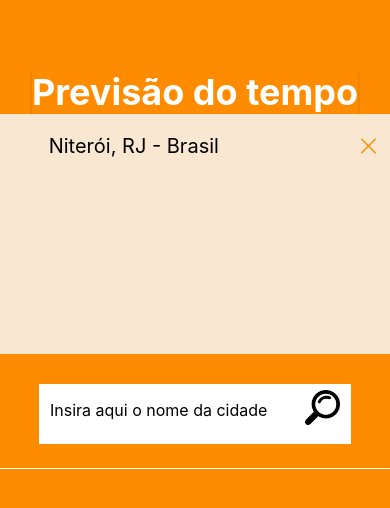
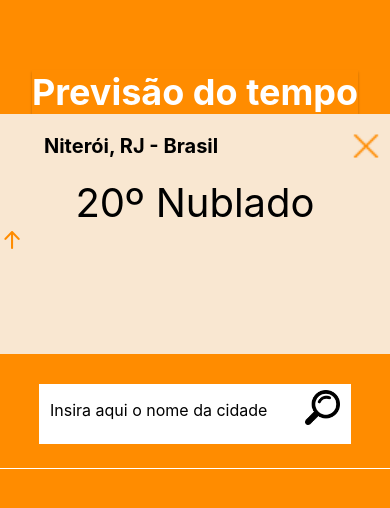
Before and after one commit to kelvin-had1/Previs-o-do-tempo, a React Native app: screen / in a window 390 px wide. Both pictures are taken after a click on the element 322 px from the left and 167 px from the top of the page. Shown: the top 508 px of the page. Built offline with nearby package versions, Linux system fonts and the light colour scheme.

Commit message:
minor changes

```diff
--- a/package.json
+++ b/package.json
@@ -15,7 +15,8 @@
     "react": "18.1.0",
     "react-dom": "18.1.0",
     "react-native": "0.70.5",
-    "react-native-web": "~0.18.9"
+    "react-native-web": "~0.18.9",
+    "@expo/vector-icons": "^13.0.0"
   },
   "devDependencies": {
     "@babel/core": "^7.12.9",
--- a/src/components/WeatherResult/WeatherResult.tsx
+++ b/src/components/WeatherResult/WeatherResult.tsx
@@ -1,3 +1,4 @@
+import { AntDesign } from "@expo/vector-icons";
 import { Text, StyleSheet, View, TouchableOpacity, Image } from "react-native";
 import { styles } from "./styles";
 
@@ -19,11 +20,17 @@ const WeatherResult = (data: props) => {
         >
 
           <Image
+            style={styles.icon}
             source={require('../../../assets/X.png')}
           />
         </TouchableOpacity>
       </View>
 
+      <Text style={styles.conditionsText}>20º Nublado</Text>
+
+      <View>
+        <AntDesign name="arrowup" size={24} color="#FF8C00" />
+      </View>
     </View>
 
   )
--- a/src/components/WeatherResult/styles.tsx
+++ b/src/components/WeatherResult/styles.tsx
@@ -8,8 +8,20 @@ export const styles = StyleSheet.create({
 
   },
 
+  conditionsText: {
+    fontSize: 40,
+    textAlign: 'center',
+    marginTop: 20,
+    fontWeight: '400',
+  },
+
+  icon: {
+    width: 40,
+  },
+
   text: {
     fontSize: 20,
+    fontWeight: 'bold',
   },
 
   top: {
```
Also changed, not shown: 1 other file (tests, documents, lock files or other folders).
